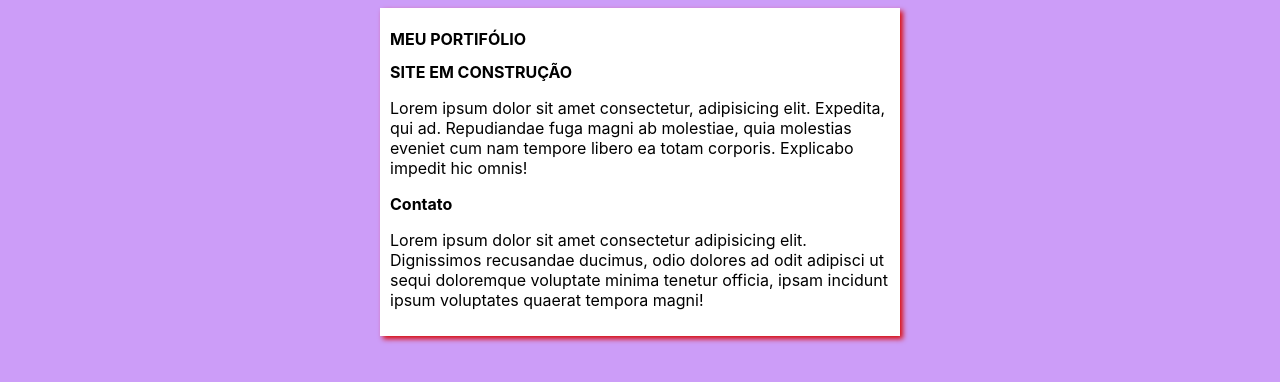
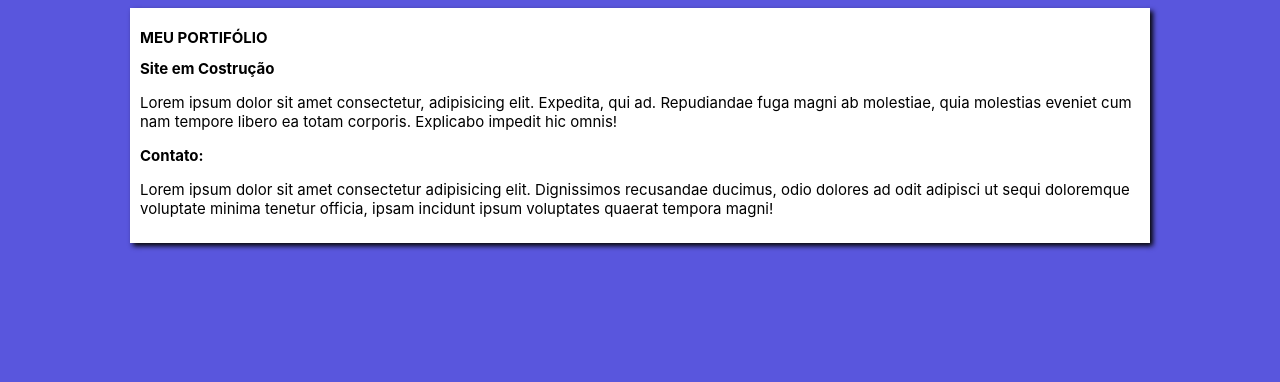
Before and after one commit to JGDressel/Projeto-Site, a plain HTML site: page index.html in a window 1280 px wide. Drawn offline with Linux system fonts and the light colour scheme.

Commit message:
ajustes css

```diff
--- a/estilos/style.css
+++ b/estilos/style.css
@@ -1,16 +1,16 @@
 * {
     font-family: -apple-system, BlinkMacSystemFont, 'Segoe UI', Roboto, Oxygen, Ubuntu, Cantarell, 'Open Sans', 'Helvetica Neue', sans-serif;
-    font-size: 16px;
+    font-size: 15px;
 }
 
 body {
-    background-color: rgb(204, 157, 248)
+    background-color: rgb(89, 86, 221)
 }
 
 main {
     background-color: white;
-    width: 500px;
+    width: 1000px;
     margin: auto;
     padding: 10px;
-    box-shadow: 3px 3px 5px rgb(218, 13, 13);
+    box-shadow: 3px 3px 5px rgb(5, 5, 5);
 }
--- a/index.html
+++ b/index.html
@@ -4,7 +4,7 @@
     <meta charset="UTF-8">
     <meta http-equiv="X-UA-Compatible" content="IE=edge">
     <meta name="viewport" content="width=device-width, initial-scale=1.0">
-    <title>Portifólio Juliano Dressel</title>
+    <title>Portifólio:Juliano Dressel</title>
     <link rel="stylesheet" href="estilos/style.css">
 </head>
 <body>
@@ -13,10 +13,10 @@
             <h1>MEU PORTIFÓLIO</h1>
         </header>
         <article>
-            <h2>SITE EM CONSTRUÇÃO</h2>
+            <h2>Site em Costrução</h2>
             <p>Lorem ipsum dolor sit amet consectetur, adipisicing elit. Expedita, qui ad. Repudiandae fuga magni ab molestiae, quia molestias eveniet cum nam tempore libero ea totam corporis. Explicabo impedit hic omnis!</p>
         </article>
-            <h2>Contato</h2>
+            <h2>Contato:</h2>
             <p>Lorem ipsum dolor sit amet consectetur adipisicing elit. Dignissimos recusandae ducimus, odio dolores ad odit adipisci ut sequi doloremque voluptate minima tenetur officia, ipsam incidunt ipsum voluptates quaerat tempora magni!</p>
         </article>
     </main>
```
